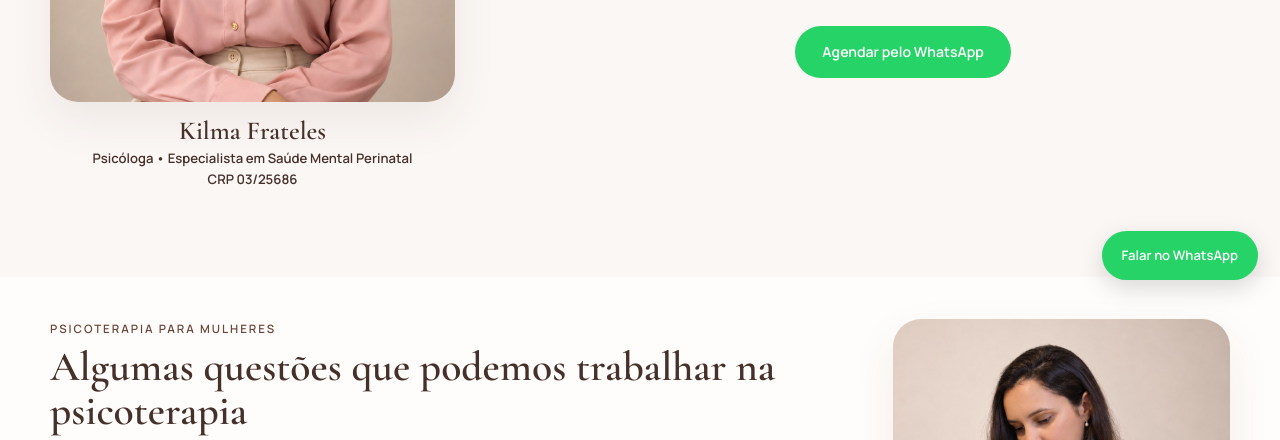
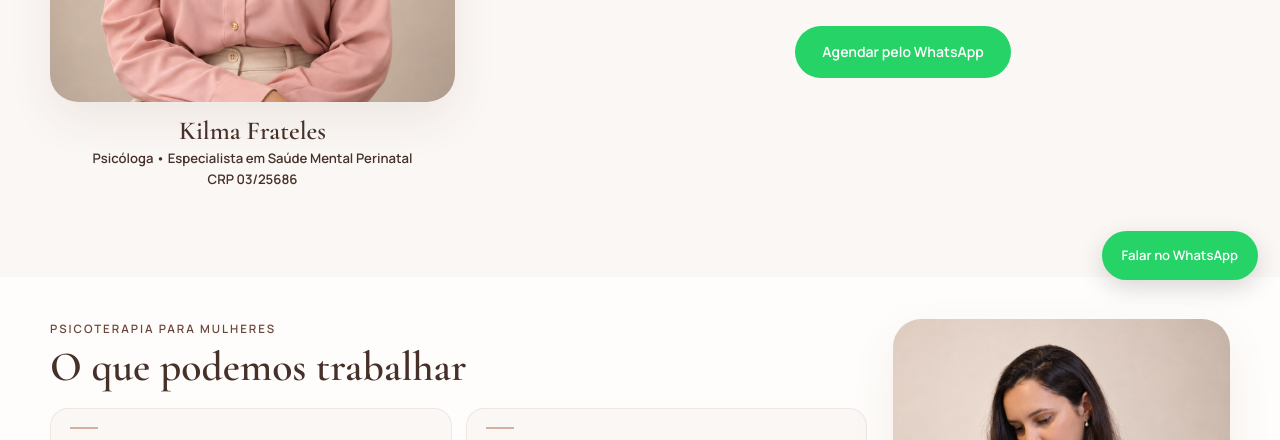
Before and after one commit to kilmafratele-alt/psicologakilmafrateles, a plain HTML site: page index.html in a window 1280 px wide. Shown: the part 498-938 px from the top of the page. Drawn offline with nearby package versions, Linux system fonts and the light colour scheme.

Commit message:
Update index.html

```diff
--- a/index.html
+++ b/index.html
@@ -965,7 +965,7 @@ section{
       <div class="trabalho-conteudo">
         <div class="trabalho-cabecalho">
     <span class="section-tag">Psicoterapia para mulheres</span>
-    <h2>Algumas questões que podemos trabalhar na psicoterapia</h2>
+    <h2>O que podemos trabalhar</h2>
   </div>
         <div class="cards">
 <article class="card">
```
